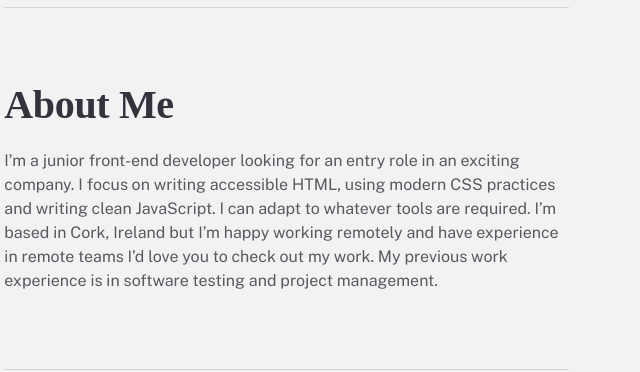
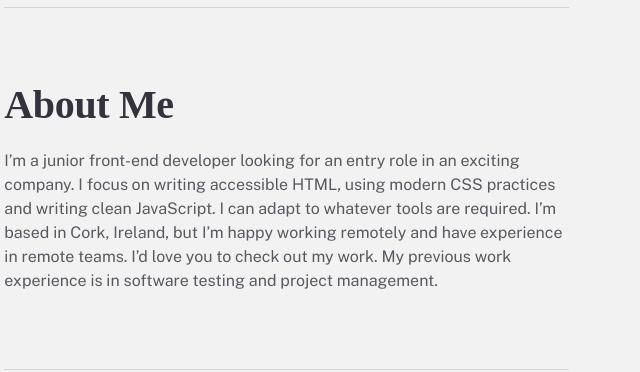
Before and after one commit to mohamedabdelnasser414/Mohamed-Abdelnasser-Portfolio, a plain HTML site: page index.html in a window 1280 px wide. Shown: the part 820-1192 px from the top of the page, 503-1143 px from the left. Drawn offline with nearby package versions, Linux system fonts and the light colour scheme; a web font is replaced by a local one.

Commit message:
edit about me text

```diff
--- a/index.html
+++ b/index.html
@@ -64,8 +64,8 @@
           <h3 class="heading">About Me</h3>
           <p>  I’m a junior front-end developer looking for an entry role in an exciting company.
             I focus on writing accessible HTML, using modern CSS practices and writing clean
-            JavaScript. I can adapt to whatever tools are required. I’m based in Cork, Ireland but I’m happy working remotely
-            and have experience in remote teams I’d love you to check out my work. My previous work experience is in software testing and project management.</p>
+            JavaScript. I can adapt to whatever tools are required. I’m based in Cork, Ireland, but I’m happy working remotely
+            and have experience in remote teams. I’d love you to check out my work. My previous work experience is in software testing and project management.</p>
       </div>
     </div>
 
```
